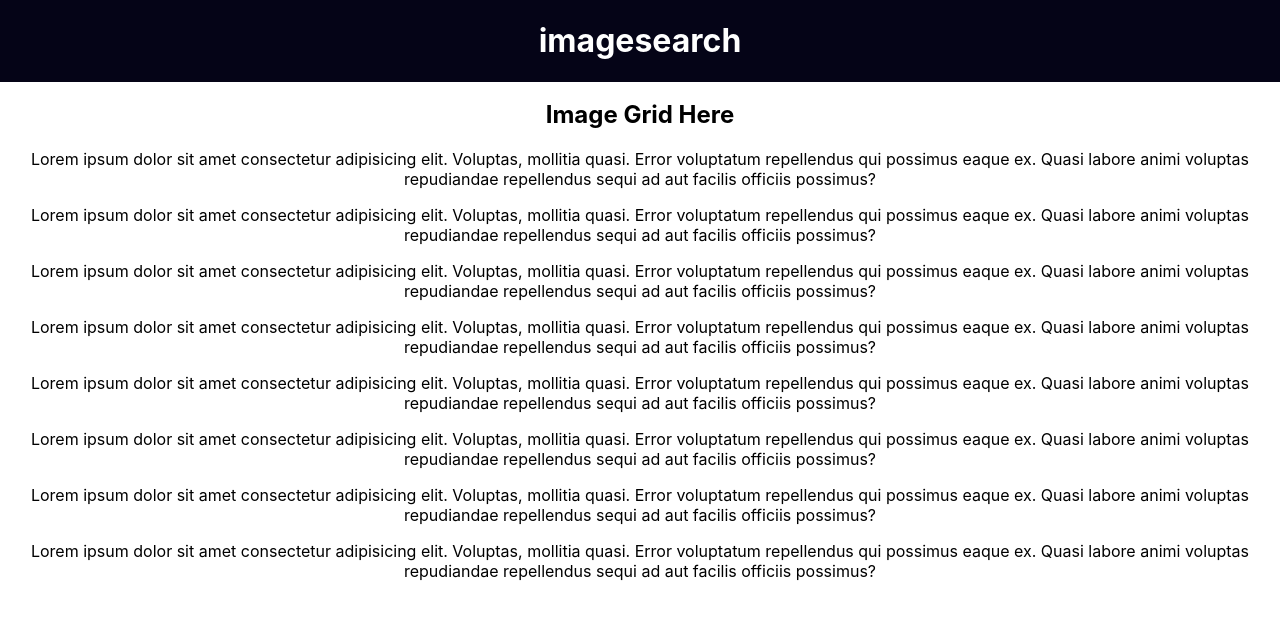
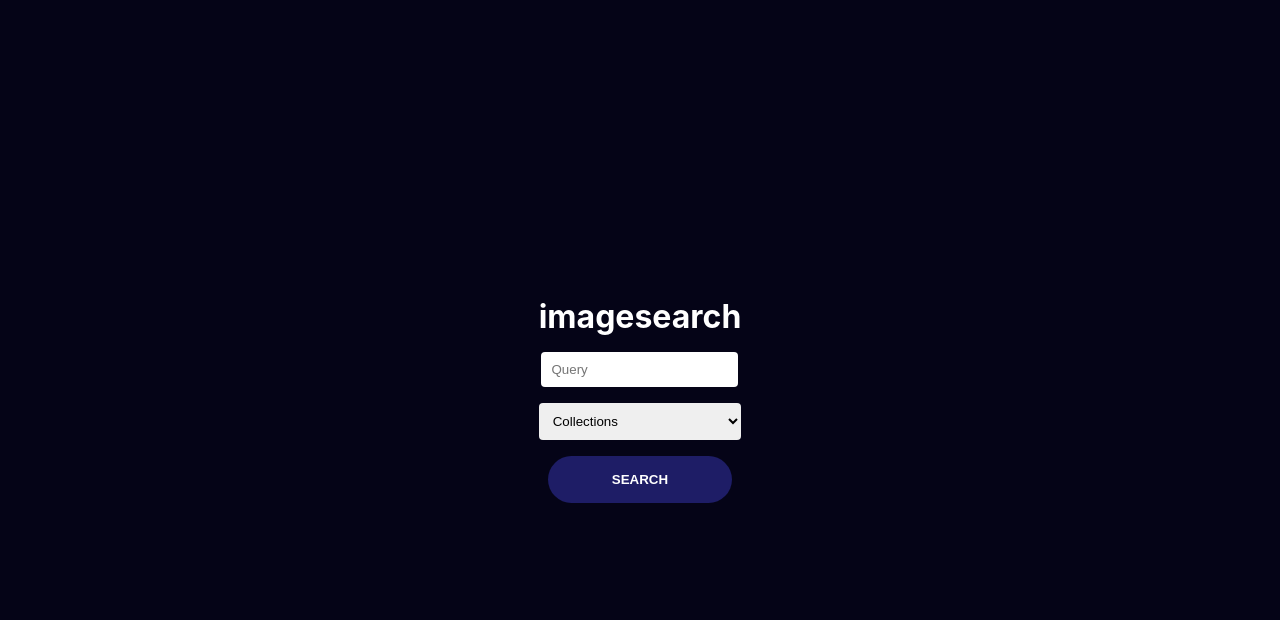
Before and after one commit to jamcry/unsplash-client-hipo, a React (Create React App) app: page / in a window 1280 px wide. Shown: the top 620 px of the page. Built offline with nearby package versions, Linux system fonts and the light colour scheme.

Commit message:
Improve style of Home page

```diff
--- a/src/App.css
+++ b/src/App.css
@@ -1,3 +1,6 @@
+html, body {
+  height: 100%;
+}
 .App {
   text-align: center;
 }
--- a/src/App.js
+++ b/src/App.js
@@ -6,7 +6,7 @@ import Results from './pages/Results';
 function App() {
   return (
     <div className="App">
-      <Results />
+      <Home />
     </div>
   );
 }
--- /dev/null
+++ b/src/pages/Home.css
@@ -0,0 +1,49 @@
+body {
+  background-color: #050417;
+  display: flex;
+  justify-content: center;
+  align-items: center;
+}
+
+.home {
+  height: 100%;
+  background: #050417;
+  color: #fff;
+}
+
+.home form {
+  width: fit-content;
+}
+
+.home form * {
+  /* Put a distance between form elements */
+  margin-top: .5rem;
+  margin-bottom: .5rem;
+  border: none;
+}
+
+.home form input {
+  border-radius: 4px;
+  padding: 10px;
+}
+
+.home form select {
+  border-radius: 4px;
+  padding: 10px;
+  width: 100%;
+}
+
+.home form button {
+  background: rgba(42, 43, 141, .67);
+  color: #fff;
+  font-weight: bold;
+  border: none;
+  border-radius: 25px;
+  text-transform: uppercase;
+  padding: 1rem 4rem;
+}
+
+.home form button:hover {
+  cursor: pointer;
+  background: rgba(42, 43, 141, 1);
+}
--- a/src/pages/Home.js
+++ b/src/pages/Home.js
@@ -1,4 +1,5 @@
 import React, {Component} from "react";
+import "./Home.css";
 
 export default class Home extends Component {
   state = {
```
